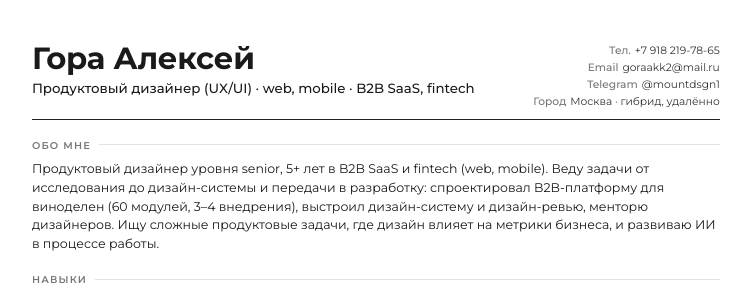
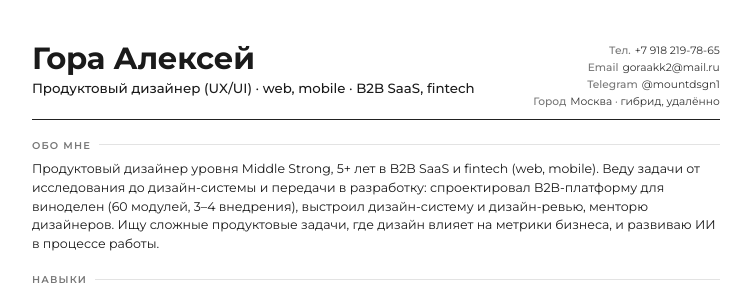
Before and after one commit to MountDSGN-bit/mountdsgn, a plain HTML site: page src/build/cv/cv.html in a window 1280 px wide. Shown: the top 291 px of the page, without its empty margins (21-772 px from the left). Drawn offline with Linux system fonts and the light colour scheme; files whose address does not match are found by name.

Commit message:
CV: Middle Strong instead of Senior
Co-Authored-By: Claude Sonnet 5.5 <noreply@anthropic.com>
Claude-Session: https://claude.ai/code/session_01MaCRRPJWtG8tY22VDMqRVs

```diff
--- a/src/build/cv/cv.html
+++ b/src/build/cv/cv.html
@@ -36,7 +36,7 @@ li:before{content:"";position:absolute;left:1px;top:.55em;width:3.5px;height:3.5
 <div class="ct"><div><b>Тел.</b>+7 918 219-78-65</div><div><b>Email</b>goraakk2@mail.ru</div><div><b>Telegram</b>@mountdsgn1</div><div><b>Город</b>Москва · гибрид, удалённо</div></div></div>
 
 <h2>Обо мне</h2>
-<p class="ab">Продуктовый дизайнер уровня senior, 5+ лет в B2B SaaS и fintech (web, mobile). Веду задачи от исследования до дизайн-системы и передачи в разработку: спроектировал B2B-платформу для виноделен (60 модулей, 3–4 внедрения), выстроил дизайн-систему и дизайн-ревью, менторю дизайнеров. Ищу сложные продуктовые задачи, где дизайн влияет на метрики бизнеса, и развиваю ИИ в процессе работы.</p>
+<p class="ab">Продуктовый дизайнер уровня Middle Strong, 5+ лет в B2B SaaS и fintech (web, mobile). Веду задачи от исследования до дизайн-системы и передачи в разработку: спроектировал B2B-платформу для виноделен (60 модулей, 3–4 внедрения), выстроил дизайн-систему и дизайн-ревью, менторю дизайнеров. Ищу сложные продуктовые задачи, где дизайн влияет на метрики бизнеса, и развиваю ИИ в процессе работы.</p>
 
 <h2>Навыки</h2>
 <div class="sk">
```
Also changed, not shown: src/cv/cv.html (+1 -1 lines), 2 other files.
